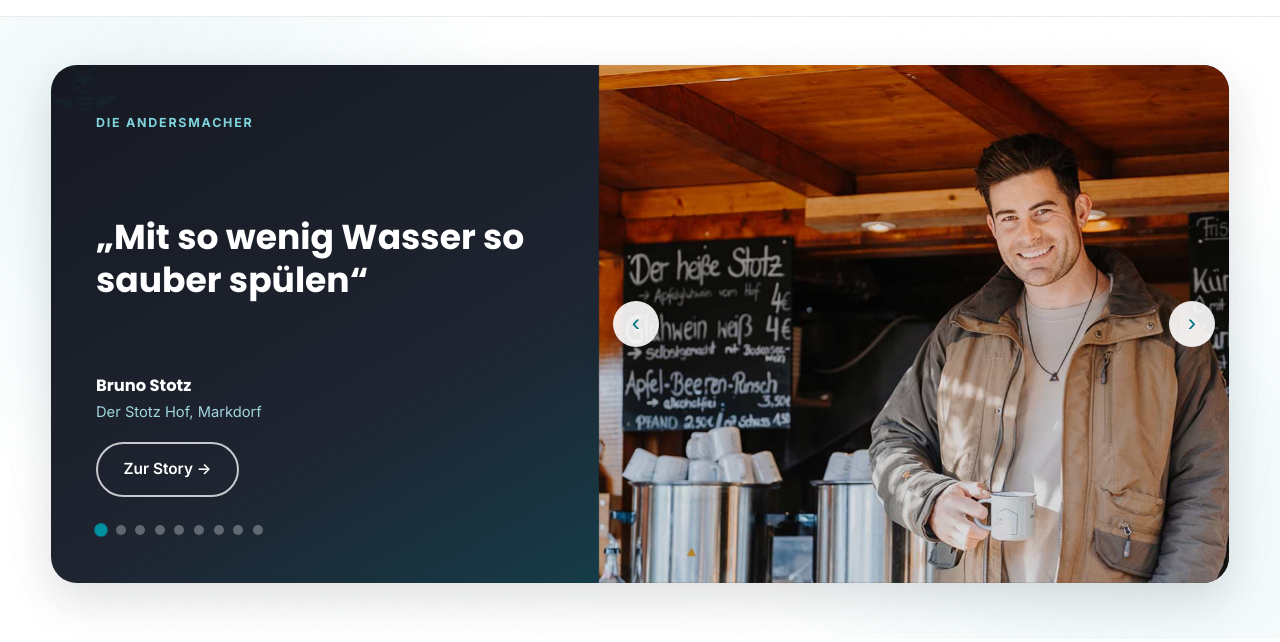
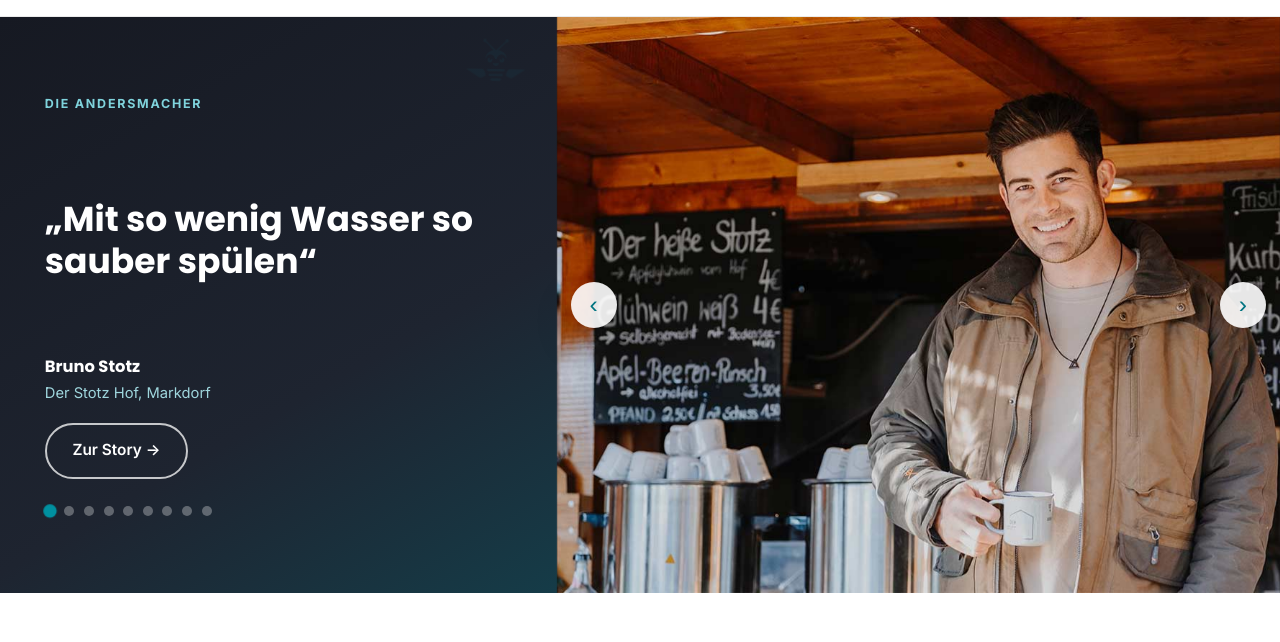
Before and after one commit to augustackermann/ackermann-spuelmaschinen, a plain HTML site: page index.html in a window 1280 px wide. Shown: the part 110-752 px from the top of the page. Drawn offline with Linux system fonts and the light colour scheme.

Commit message:
Make Andersmacher slider full-bleed edge to edge on home
Slider now spans the full viewport width directly under the nav:
quote panel left with container-aligned inset, photo fills to the
right screen edge, height clamp(480px, 72vh, 760px). Bee accent
moved inside the panel.

Co-Authored-By: Claude Opus 4.8 <noreply@anthropic.com>

```diff
--- a/index.html
+++ b/index.html
@@ -45,10 +45,9 @@
 
 <main>
 <section class="story" id="stories" aria-label="Die Andersmacher – Kundenstimmen">
-  <img src="/ackermann-spuelmaschinen/assets/img/bee-teal.png" alt="" class="story__bee story__bee--1" aria-hidden="true">
-  <div class="container">
   <div class="as-grid">
     <div class="as-panel">
+      <img src="/ackermann-spuelmaschinen/assets/img/bee-teal.png" alt="" class="as-panel__bee" aria-hidden="true">
       <p class="eyebrow eyebrow--light">Die Andersmacher</p>
       <blockquote id="story-quote">&bdquo;Mit so wenig Wasser so sauber spülen&ldquo;</blockquote>
       <div class="as-person">
@@ -80,7 +79,6 @@
           data-firm="Ellgass Allgäu-Hotel" data-url="/ackermann-spuelmaschinen/die-andersmacher/ellgass/" loading="lazy">
       <button class="story-arrow story-arrow--prev" aria-label="Vorherige Story">&#8249;</button>
       <button class="story-arrow story-arrow--next" aria-label="Nächste Story">&#8250;</button>
-      </div>
     </div>
   </div>
 </section><section class="section partner">
--- a/styles.css
+++ b/styles.css
@@ -105,17 +105,23 @@ img { max-width: 100%; display: block; }
 .story__bee--2 { bottom: 10%; right: 5%; width: 90px; opacity: .18; animation: bee-float 8s ease-in-out infinite reverse; }
 @keyframes bee-float { 0%,100% { transform: translateY(0) rotate(-4deg); } 50% { transform: translateY(-16px) rotate(4deg); } }
 
-/* split slider: quote panel left (before the image), cross-fading image right */
-.story { padding: 3rem 0 3.5rem; }
+/* split slider: full-bleed edge to edge, quote panel left, image right */
+.story { padding: 0; }
 .as-grid {
-  display: grid; grid-template-columns: 1fr 1.15fr; min-height: 480px;
-  border-radius: 26px; overflow: hidden; box-shadow: var(--shadow-md);
+  display: grid; grid-template-columns: 1fr 1.3fr;
+  min-height: clamp(480px, 72vh, 760px);
 }
 .as-panel {
   background: linear-gradient(150deg, var(--ink), #1e2430 62%, var(--teal-dark) 190%);
-  color: #fff; padding: 3rem 2.8rem; display: flex; flex-direction: column;
+  color: #fff; display: flex; flex-direction: column;
   justify-content: center; align-items: flex-start; gap: 1.1rem;
+  position: relative;
+  padding: 3.5rem max(2.8rem, calc((100vw - var(--container)) / 2)) 3.5rem
+           max(2.8rem, calc((100vw - var(--container)) / 2));
+  padding-right: 3rem;
 }
+.as-panel__bee { position: absolute; top: 2rem; right: 2rem; width: 58px; opacity: .3;
+  animation: bee-float 7s ease-in-out infinite; }
 .as-panel blockquote {
   margin: 0; font-family: "Poppins",sans-serif; font-weight: 700; color: #fff;
   font-size: clamp(1.5rem, 2.7vw, 2.3rem); line-height: 1.22; min-height: 5.6em;
```
Also changed, not shown: 1 other file. Lines whose indentation alone changed are shown as unchanged.
